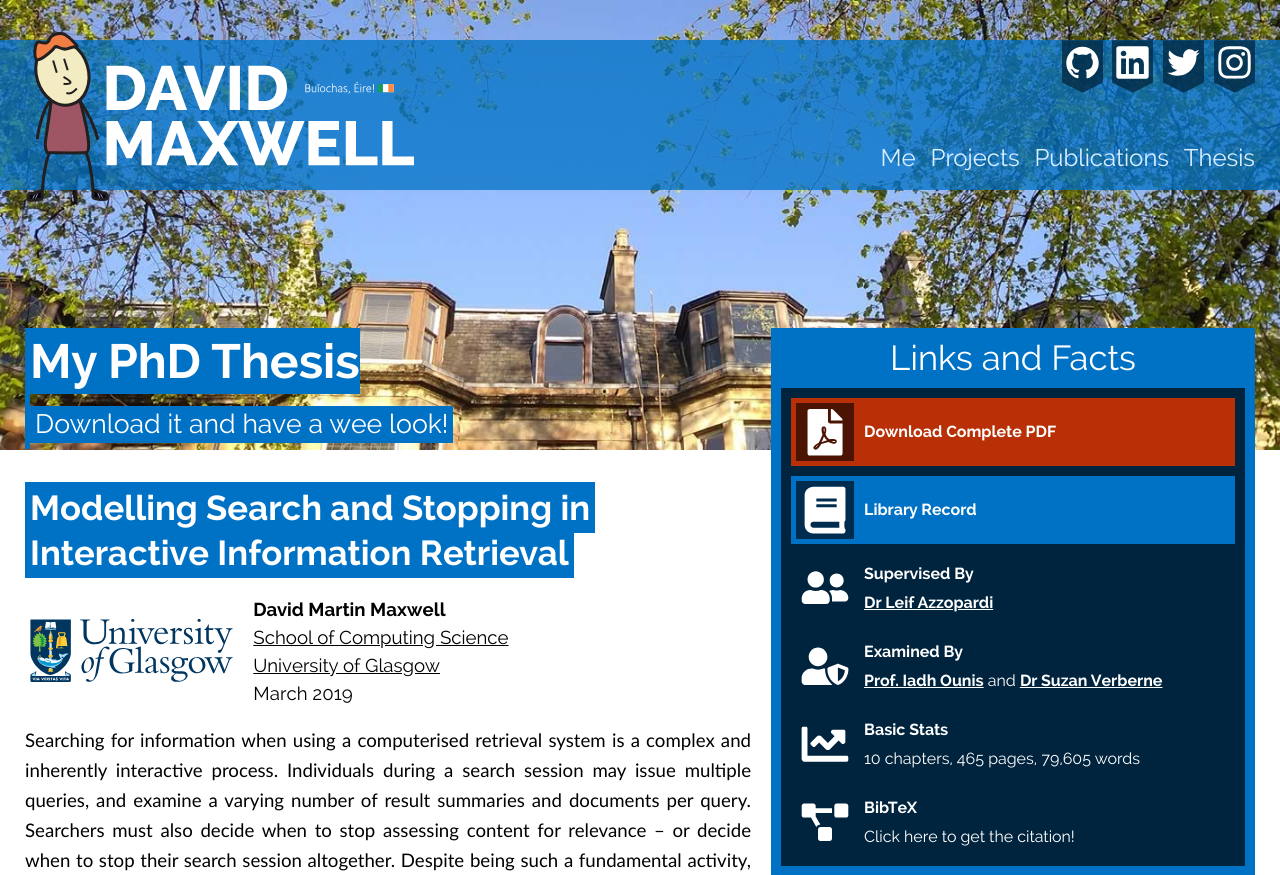
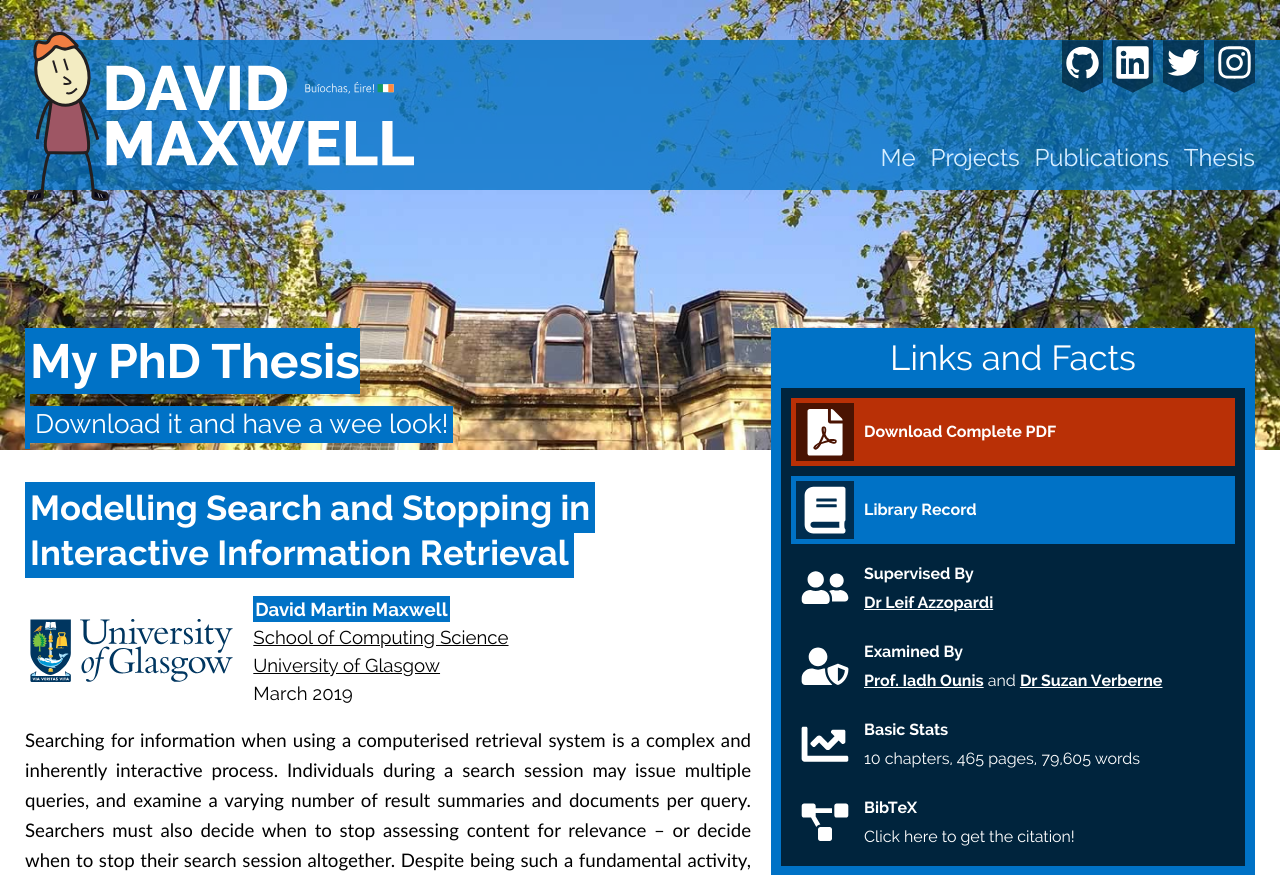
Before and after one commit to maxwelld90/dmax_website, a Django app: page /thesis/ in a window 1280 px wide. Shown: the top 875 px of the page. Run offline with Django 3.2, Linux system fonts and the light colour scheme; style sheets or scripts are compiled from the project's sources; some libraries are stand-ins or nearby versions.

Commit message:
Added blue box around name

```diff
--- a/website_project/static/css/thesis.less
+++ b/website_project/static/css/thesis.less
@@ -22,6 +22,12 @@ span.thesis-header-twocol span.text {
     flex: 0.7;
     line-height: 28px;
     font-family: 'Raleway', sans-serif;
+}
+
+span.thesis-header-twocol span.text strong {
+    padding: 2px;
+    color: @dmax-onbackground-text;
+    background-color: @dmax-lightblue;
 }
 
 span.thesis-header-twocol span.text a {
```
